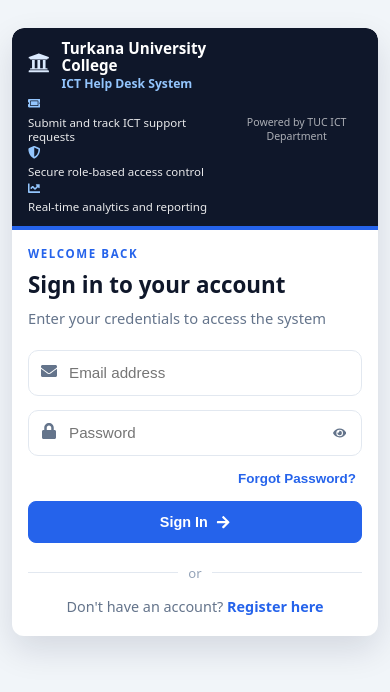
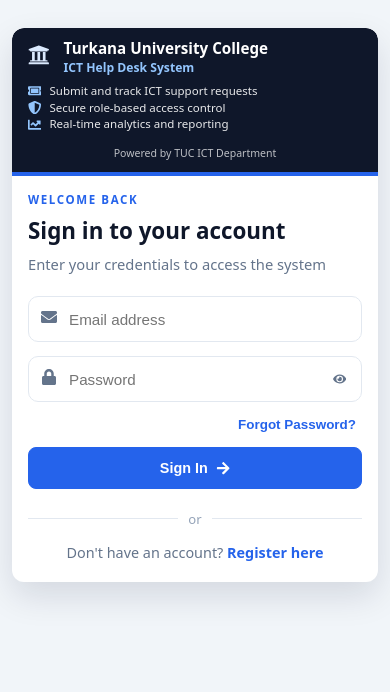
Before and after one commit to Onunga123/Helpdesk-system, a React (Vite) app in the folder client/: page /login in a window 390 px wide. Shown: the top 692 px of the page. Built offline with nearby package versions, Linux system fonts and the light colour scheme; no server answers.

Commit message:
Refined the responsive scaling in client/src/pages/auth/Auth.css for larger mobile/small-tablet widths, without changing desktop layout or existing stacked behavior.

```diff
--- a/client/src/pages/auth/Auth.css
+++ b/client/src/pages/auth/Auth.css
@@ -484,12 +484,12 @@
     display: flex;
     width: 100%;
     min-height: auto;
-    padding: 16px 20px;
+    padding: 20px 24px;
     border-radius: 12px 12px 0 0;
-    flex-direction: row;
+    flex-direction: column;
     align-items: center;
     justify-content: center;
-    gap: 12px;
+    gap: 14px;
   }
 
   .auth-branding::before,
@@ -501,23 +501,25 @@
     margin: 0;
     display: grid;
     grid-template-columns: auto 1fr;
-    column-gap: 12px;
-    row-gap: 2px;
+    column-gap: 14px;
+    row-gap: 4px;
     align-items: center;
+    width: 100%;
+    max-width: 460px;
   }
 
   .auth-logo {
     grid-row: 1 / span 2;
-    font-size: 1.55rem;
+    font-size: 1.85rem;
   }
 
   .auth-brand-title {
-    font-size: 1rem;
+    font-size: 1.1rem;
     line-height: 1.15;
   }
 
   .auth-brand-system {
-    font-size: 0.8rem;
+    font-size: 0.9rem;
     line-height: 1.1;
   }
 
@@ -528,34 +530,36 @@
   .auth-feature-list {
     display: grid;
     grid-column: 1 / -1;
-    margin-top: 6px;
-    gap: 4px;
+    margin-top: 8px;
+    gap: 6px;
   }
 
   .auth-feature-list li {
-    font-size: 0.76rem;
-    line-height: 1.25;
-    gap: 6px;
+    font-size: 0.82rem;
+    line-height: 1.35;
+    gap: 8px;
     color: rgba(255, 255, 255, 0.9);
     flex-wrap: wrap;
   }
 
   .auth-feature-list svg {
-    font-size: 0.78rem;
+    font-size: 0.84rem;
     flex-shrink: 0;
   }
 
   .auth-brand-footer {
     display: block;
-    margin-top: 6px;
-    font-size: 0.7rem;
+    margin-top: 2px;
+    font-size: 0.74rem;
     text-align: center;
-    color: rgba(255, 255, 255, 0.65);
+    color: rgba(255, 255, 255, 0.72);
   }
 
   .auth-brand-bottom {
     display: block;
-    margin-top: 6px;
+    margin-top: 2px;
+    width: 100%;
+    max-width: 460px;
   }
 
   .auth-brand-login-link {
@@ -565,7 +569,7 @@
   .auth-form-panel {
     width: 100%;
     border-radius: 0 0 12px 12px;
-    padding: 24px 20px;
+    padding: 26px 24px;
   }
 
   .auth-title {
@@ -590,6 +594,7 @@
 
   .auth-branding {
     padding: 12px 16px;
+    gap: 10px;
   }
 
   .auth-logo {
```
